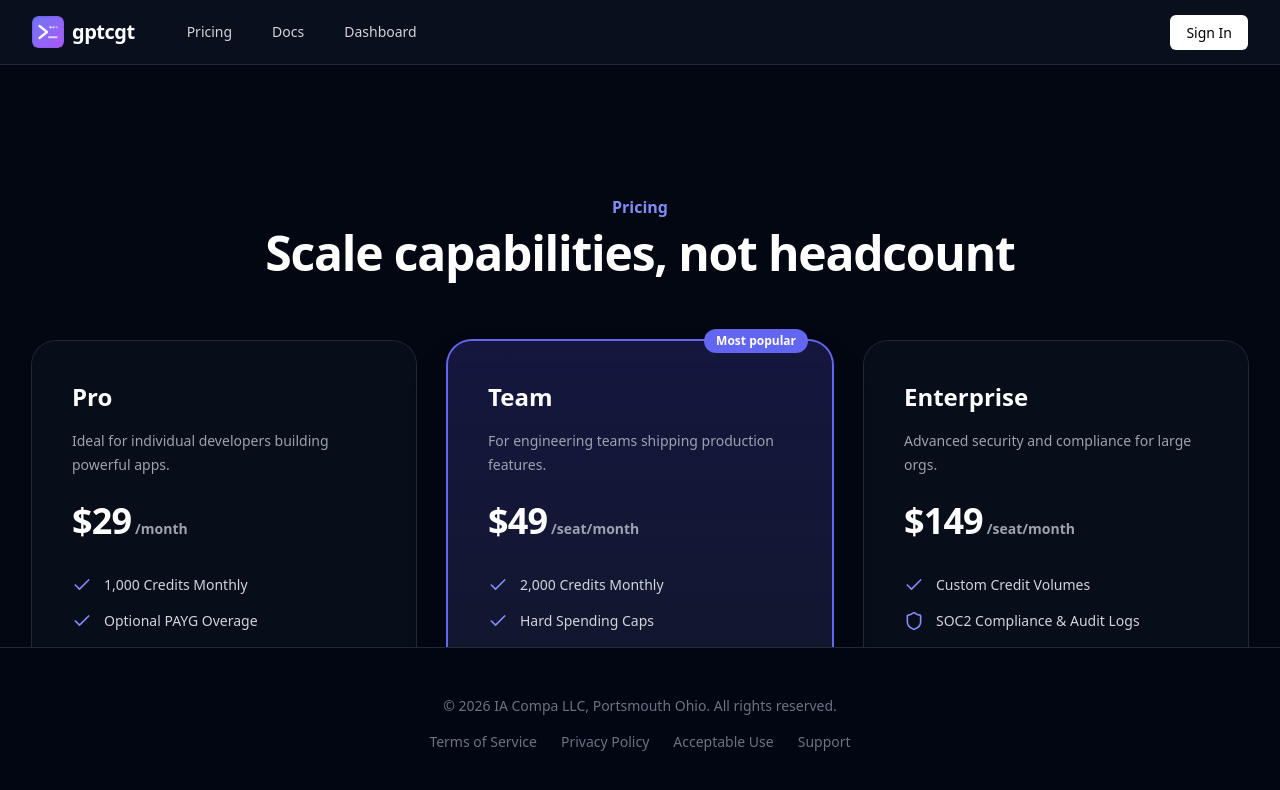
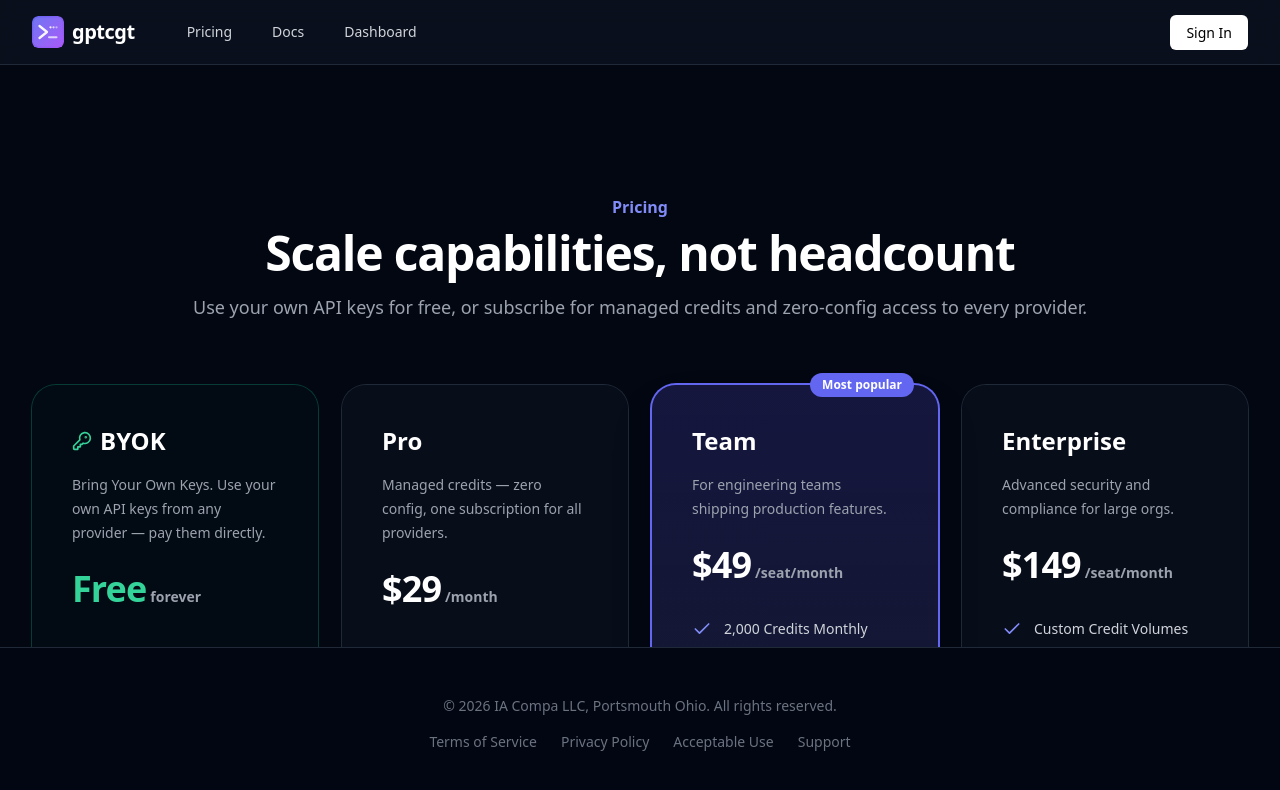
Before and after one commit to iacompa/gptcgt, a Next.js app in the folder web/: page /pricing in a window 1280 px wide. Shown: the top 790 px of the page. Built offline with nearby package versions, Linux system fonts and the light colour scheme.

Commit message:
feat: add BYOK free tier card to pricing page with emerald accent

```diff
--- a/web/app/pricing/page.tsx
+++ b/web/app/pricing/page.tsx
@@ -1,6 +1,6 @@
 "use client";
 
-import { Check, Shield, Database, Users } from "lucide-react";
+import { Check, Shield, Database, Users, KeyRound } from "lucide-react";
 import Link from "next/link";
 
 export default function PricingPage() {
@@ -11,14 +11,41 @@ export default function PricingPage() {
                 <p className="mt-2 text-4xl font-bold tracking-tight text-white sm:text-5xl">
                     Scale capabilities, not headcount
                 </p>
+                <p className="mt-4 text-lg text-gray-400">Use your own API keys for free, or subscribe for managed credits and zero-config access to every provider.</p>
             </div>
 
-            <div className="isolate mx-auto mt-16 grid max-w-md grid-cols-1 gap-8 lg:max-w-7xl lg:grid-cols-3">
+            <div className="isolate mx-auto mt-16 grid max-w-md grid-cols-1 gap-6 lg:max-w-7xl lg:grid-cols-4">
+                {/* BYOK Free Tier */}
+                <div className="rounded-3xl p-8 xl:p-10 ring-1 ring-emerald-500/30 bg-emerald-950/10 hover:bg-emerald-950/20 transition-colors flex flex-col justify-between">
+                    <div>
+                        <div className="flex items-center gap-2">
+                            <KeyRound className="h-5 w-5 text-emerald-400" />
+                            <h3 className="text-2xl font-bold text-white">BYOK</h3>
+                        </div>
+                        <p className="mt-4 text-sm leading-6 text-gray-400">Bring Your Own Keys. Use your own API keys from any provider — pay them directly.</p>
+                        <p className="mt-6 flex items-baseline gap-x-1">
+                            <span className="text-4xl font-bold tracking-tight text-emerald-400">Free</span>
+                            <span className="text-sm font-semibold leading-6 text-gray-400">forever</span>
+                        </p>
+                        <ul className="mt-8 space-y-3 text-sm leading-6 text-gray-300">
+                            <li className="flex gap-x-3"><Check className="h-6 w-5 flex-none text-emerald-400" /> All 6 Operation Modes</li>
+                            <li className="flex gap-x-3"><Check className="h-6 w-5 flex-none text-emerald-400" /> Unlimited Usage</li>
+                            <li className="flex gap-x-3"><Check className="h-6 w-5 flex-none text-emerald-400" /> 10+ Provider Support</li>
+                            <li className="flex gap-x-3"><Check className="h-6 w-5 flex-none text-emerald-400" /> Local Model Support (Ollama)</li>
+                            <li className="flex gap-x-3"><Check className="h-6 w-5 flex-none text-emerald-400" /> Secure OS Keychain Storage</li>
+                            <li className="flex gap-x-3"><Check className="h-6 w-5 flex-none text-emerald-400" /> ELO Rankings &amp; Routing</li>
+                        </ul>
+                    </div>
+                    <Link href="/docs/keys" className="mt-8 block rounded-md bg-emerald-500/10 px-3 py-2 text-center text-sm font-semibold leading-6 text-emerald-400 hover:bg-emerald-500/20 ring-1 ring-inset ring-emerald-500/20">
+                        Get started — it&apos;s free
+                    </Link>
+                </div>
+
                 {/* Pro Plan */}
                 <div className="rounded-3xl p-8 xl:p-10 ring-1 ring-gray-800 bg-gray-900/40 hover:bg-gray-900 transition-colors flex flex-col justify-between">
                     <div>
                         <h3 className="text-2xl font-bold text-white">Pro</h3>
-                        <p className="mt-4 text-sm leading-6 text-gray-400">Ideal for individual developers building powerful apps.</p>
+                        <p className="mt-4 text-sm leading-6 text-gray-400">Managed credits — zero config, one subscription for all providers.</p>
                         <p className="mt-6 flex items-baseline gap-x-1">
                             <span className="text-4xl font-bold tracking-tight text-white">$29</span>
                             <span className="text-sm font-semibold leading-6 text-gray-400">/month</span>
@@ -26,6 +53,7 @@ export default function PricingPage() {
                         <ul className="mt-8 space-y-3 text-sm leading-6 text-gray-300">
                             <li className="flex gap-x-3"><Check className="h-6 w-5 flex-none text-indigo-400" /> 1,000 Credits Monthly</li>
                             <li className="flex gap-x-3"><Check className="h-6 w-5 flex-none text-indigo-400" /> Optional PAYG Overage</li>
+                            <li className="flex gap-x-3"><Check className="h-6 w-5 flex-none text-indigo-400" /> No API Keys Needed</li>
                             <li className="flex gap-x-3"><Check className="h-6 w-5 flex-none text-indigo-400" /> Standard Support</li>
                         </ul>
                     </div>
```
